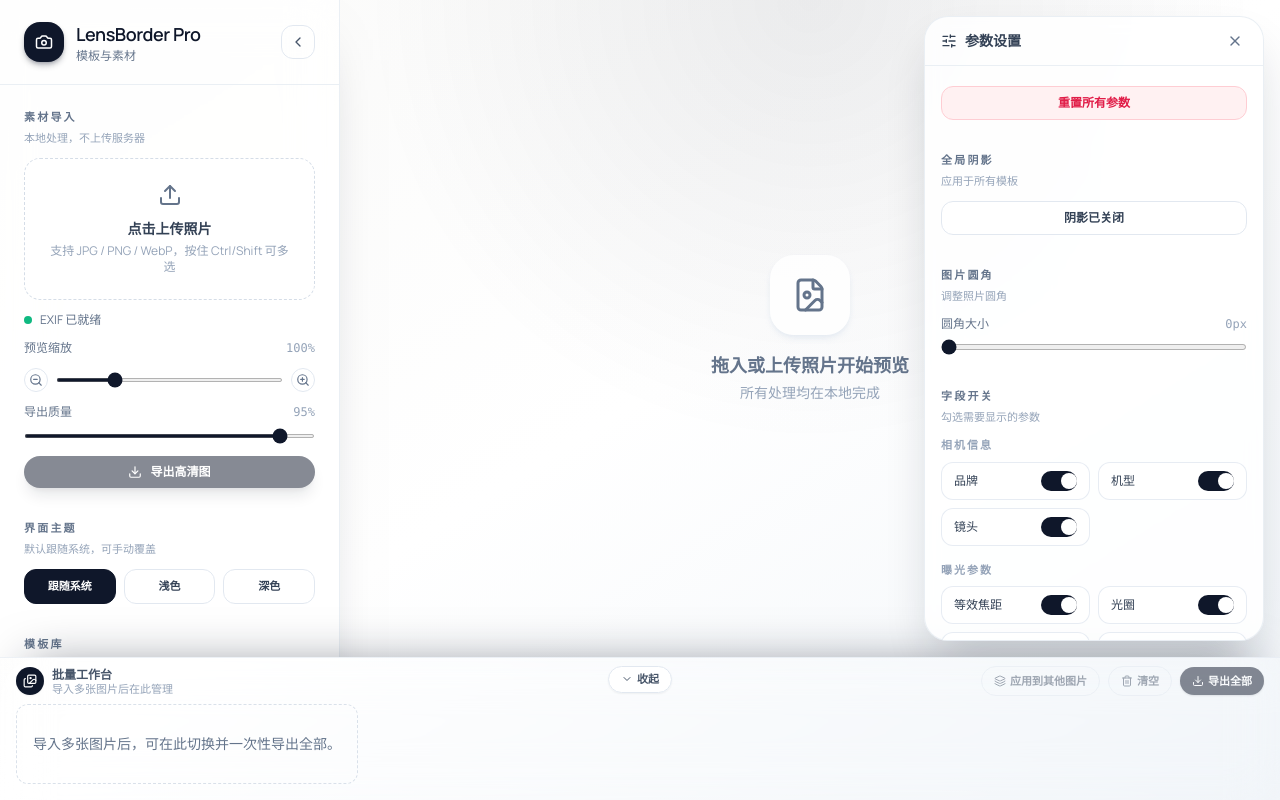
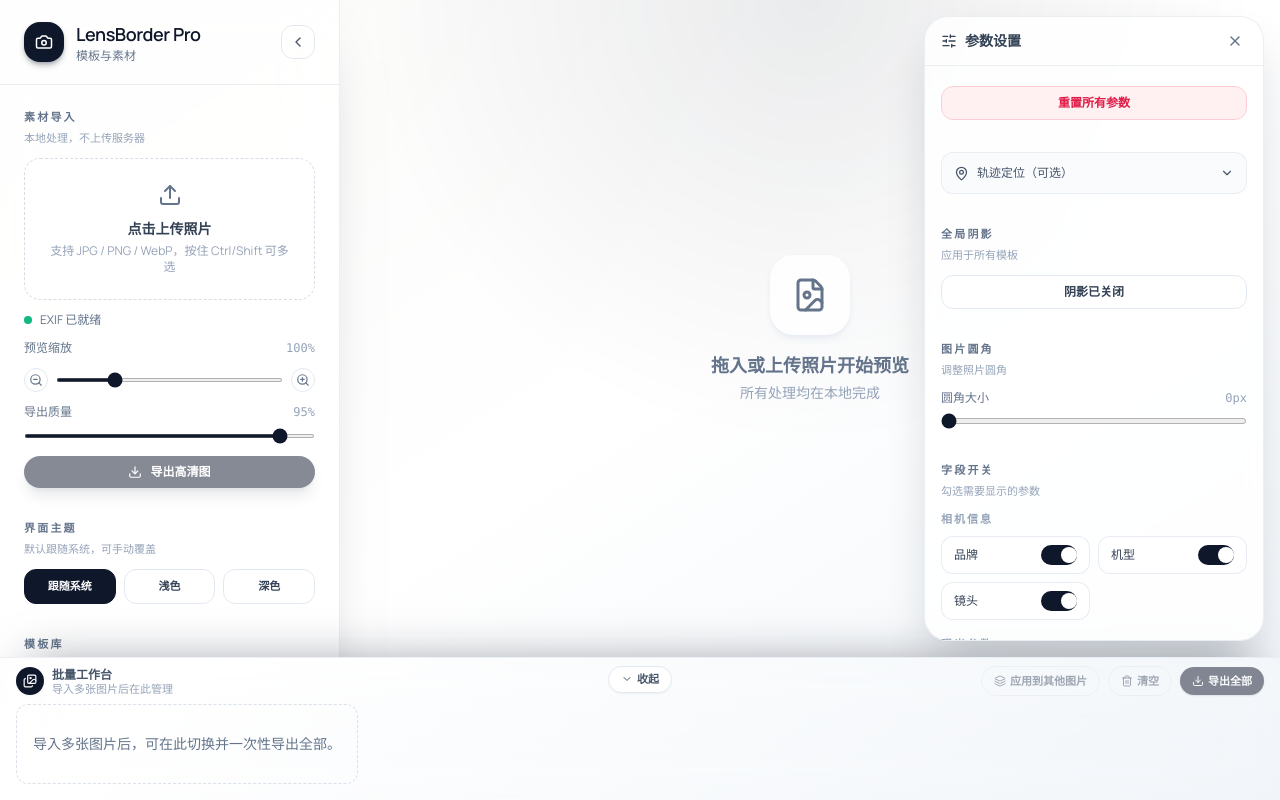
Before and after one commit to GreFir/LensBorder-Pro, a React (Vite) app: page / in a window 1280 px wide. Built offline with nearby package versions, Linux system fonts and the light colour scheme.

Commit message:
ui: move optional GPX settings into collapsed advanced controls

```diff
--- a/src/components/SettingsPanel.jsx
+++ b/src/components/SettingsPanel.jsx
@@ -1,4 +1,4 @@
-import { Info, SlidersHorizontal, X } from 'lucide-react';
+import { Info, SlidersHorizontal, X, MapPin, ChevronDown, Upload } from 'lucide-react';
 import { PALETTES } from '../constants/palettes';
 import { METADATA_FIELDS, METADATA_GROUPS } from '../constants/metadataFields';
 
@@ -67,6 +67,11 @@ export default function SettingsPanel({
   updateVisibility,
   updateMeta,
   onResetAll,
+  onGpxUpload,
+  gpxName,
+  gpxStatus,
+  gpxOffset,
+  onGpxOffsetChange,
   onAddTextOverlay,
   onAddStickerOverlay,
   onUpdateOverlays,
@@ -132,6 +137,34 @@ export default function SettingsPanel({
           重置所有参数
         </button>
 
+
+        <details className="group rounded-xl border border-slate-200/70 bg-slate-50/70 dark:border-slate-800 dark:bg-slate-900/40">
+          <summary className="flex cursor-pointer list-none items-center justify-between gap-2 px-3 py-3 text-xs font-medium text-slate-600 dark:text-slate-300 [&::-webkit-details-marker]:hidden">
+            <span className="flex items-center gap-2"><MapPin size={15} />轨迹定位（可选）</span>
+            <span className="flex items-center gap-2">
+              {gpxName && <span className="text-[10px] text-emerald-600 dark:text-emerald-400">已导入</span>}
+              <ChevronDown size={14} className="transition-transform group-open:rotate-180" />
+            </span>
+          </summary>
+          <div className="space-y-3 border-t border-slate-200/70 px-3 pb-3 pt-3 dark:border-slate-800">
+            <p className="text-[11px] leading-relaxed text-slate-500 dark:text-slate-400">导入 GPX 轨迹后，根据照片拍摄时间匹配 GPS 坐标。</p>
+            <label className="flex cursor-pointer items-center justify-center gap-2 rounded-lg border border-dashed border-slate-300 px-3 py-2 text-xs text-slate-600 hover:bg-slate-100 dark:border-slate-700 dark:text-slate-300 dark:hover:bg-slate-800">
+              <Upload size={14} />{gpxName ? '更换 GPX 文件' : '选择 GPX 文件'}
+              <input type="file" accept=".gpx,application/gpx+xml" onChange={onGpxUpload} className="hidden" />
+            </label>
+            {gpxName && <p className="truncate text-[11px] text-slate-500" title={gpxName}>{gpxName}</p>}
+            {gpxStatus && <p role="status" className="text-[11px] text-slate-500 dark:text-slate-400">{gpxStatus}</p>}
+            <label className="flex items-center justify-between gap-2 text-xs text-slate-500 dark:text-slate-400">
+              <span>相机时区</span>
+              <select value={gpxOffset} onChange={(event) => onGpxOffsetChange(Number(event.target.value))}
+                className="rounded-lg border border-slate-200 bg-white px-2 py-1.5 text-xs dark:border-slate-700 dark:bg-slate-950 dark:text-slate-200">
+                {Array.from({ length: 27 }, (_, index) => index - 12).map((hour) => (
+                  <option key={hour} value={hour * 60}>{`UTC${hour >= 0 ? '+' : ''}${hour}`}</option>
+                ))}
+              </select>
+            </label>
+          </div>
+        </details>
 
         {showPostcardStampControls && (
           <Section title="明信片邮票" subtitle="上传图片替换右上角圆形印章">
```
